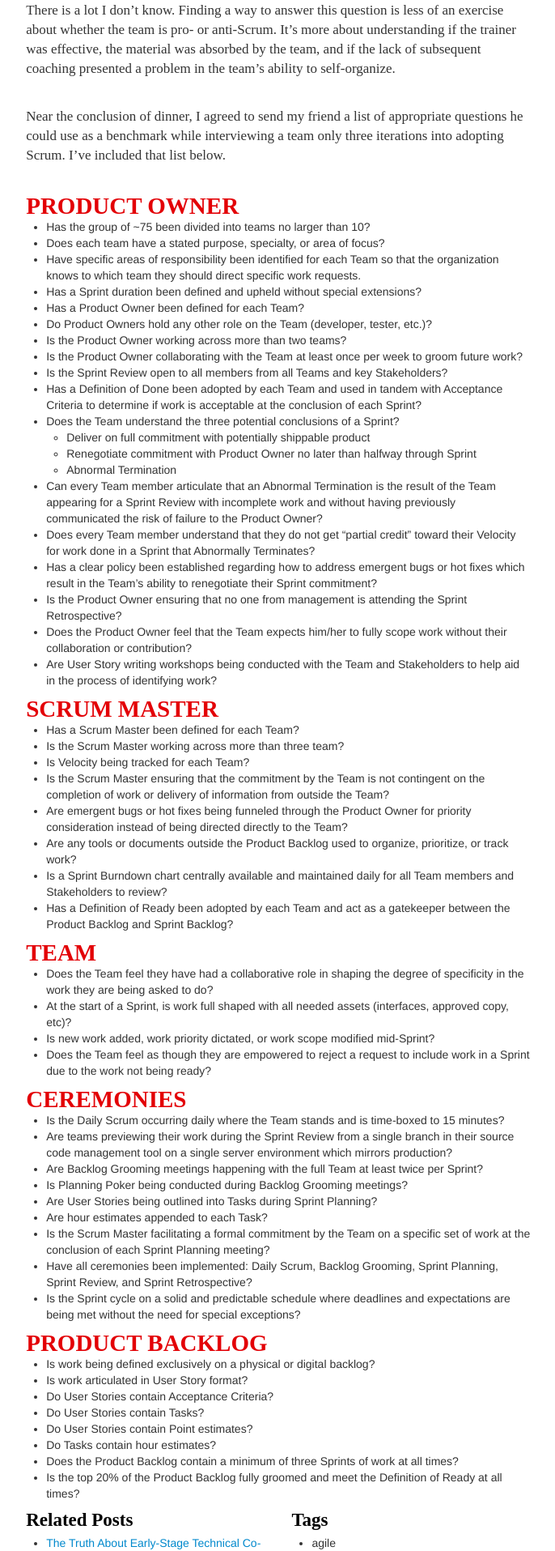
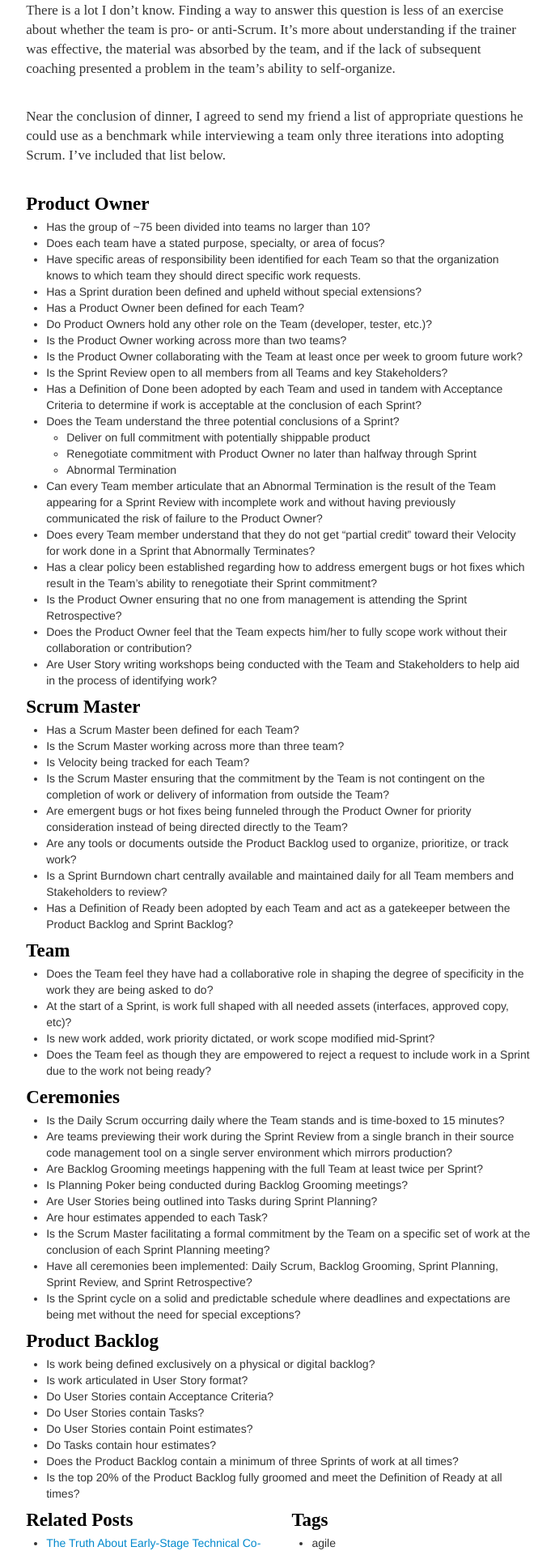
Before and after one commit to wovchko/inklings, a Jekyll site: the page built from _posts/2013-02-20-early-scrum-health-check.md, in a window 1280 px wide. Shown: the part 980-2895 px from the top of the page at 81% size, without its empty margins (296-982 px from the left). Built offline with Jekyll 4.4.1, drawn with Linux system fonts in a browser that asks for light colours; Markdown is read by kramdown in place of the engine named in the settings.

```diff
--- a/_posts/2013-02-20-early-scrum-health-check.md
+++ b/_posts/2013-02-20-early-scrum-health-check.md
@@ -19,7 +19,7 @@ He asked a simple question, "How do I know the training is working?".  Loaded qu
 
 Near the conclusion of dinner, I agreed to send my friend a list of appropriate questions he could use as a benchmark while interviewing a team only three iterations into adopting Scrum.  I've included that list below.
 
-### Product Owner
+##### Product Owner
 - Has the group of ~75 been divided into teams no larger than 10?
 - Does each team have a stated purpose, specialty, or area of focus?
 - Have specific areas of responsibility been identified for each Team so that the organization knows to which team they should direct specific work requests.
@@ -41,7 +41,7 @@ Near the conclusion of dinner, I agreed to send my friend a list of appropriate
 - Does the Product Owner feel that the Team expects him/her to fully scope work without their collaboration or contribution?
 - Are User Story writing workshops being conducted with the Team and Stakeholders to help aid in the process of identifying work?
 
-### Scrum Master
+##### Scrum Master
 - Has a Scrum Master been defined for each Team?
 - Is the Scrum Master working across more than three team?
 - Is Velocity being tracked for each Team?
@@ -51,13 +51,13 @@ Near the conclusion of dinner, I agreed to send my friend a list of appropriate
 - Is a Sprint Burndown chart centrally available and maintained daily for all Team members and Stakeholders to review?
 - Has a Definition of Ready been adopted by each Team and act as a gatekeeper between the Product Backlog and Sprint Backlog?
 
-### Team
+##### Team
 - Does the Team feel they have had a collaborative role in shaping the degree of specificity in the work they are being asked to do?
 - At the start of a Sprint, is work full shaped with all needed assets (interfaces, approved copy, etc)?
 - Is new work added, work priority dictated, or work scope modified mid-Sprint?
 - Does the Team feel as though they are empowered to reject a request to include work in a Sprint due to the work not being ready?
 
-### Ceremonies
+##### Ceremonies
 - Is the Daily Scrum occurring daily where the Team stands and is time-boxed to 15 minutes?
 - Are teams previewing their work during the Sprint Review from a single branch in their source code management tool on a single server environment which mirrors production?
 - Are Backlog Grooming meetings happening with the full Team at least twice per Sprint?
@@ -68,7 +68,7 @@ Near the conclusion of dinner, I agreed to send my friend a list of appropriate
 - Have all ceremonies been implemented: Daily Scrum, Backlog Grooming, Sprint Planning, Sprint Review, and Sprint Retrospective?
 - Is the Sprint cycle on a solid and predictable schedule where deadlines and expectations are being met without the need for special exceptions?
 
-### Product Backlog
+##### Product Backlog
 - Is work being defined exclusively on a physical or digital backlog?
 - Is work articulated in User Story format?
 - Do User Stories contain Acceptance Criteria?
```
Also changed, not shown: _posts/2013-02-22-the-truth-about-technical-cofounders.md (+6 -5 lines).
